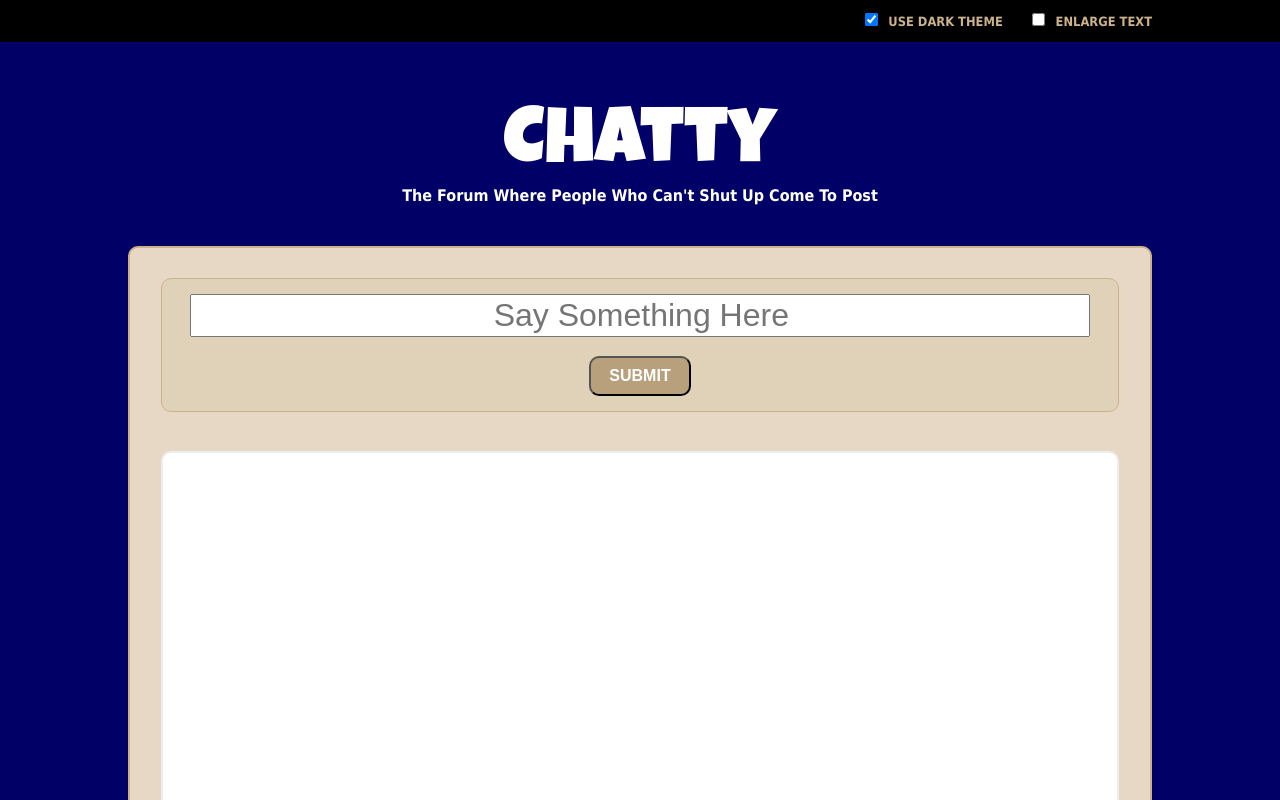
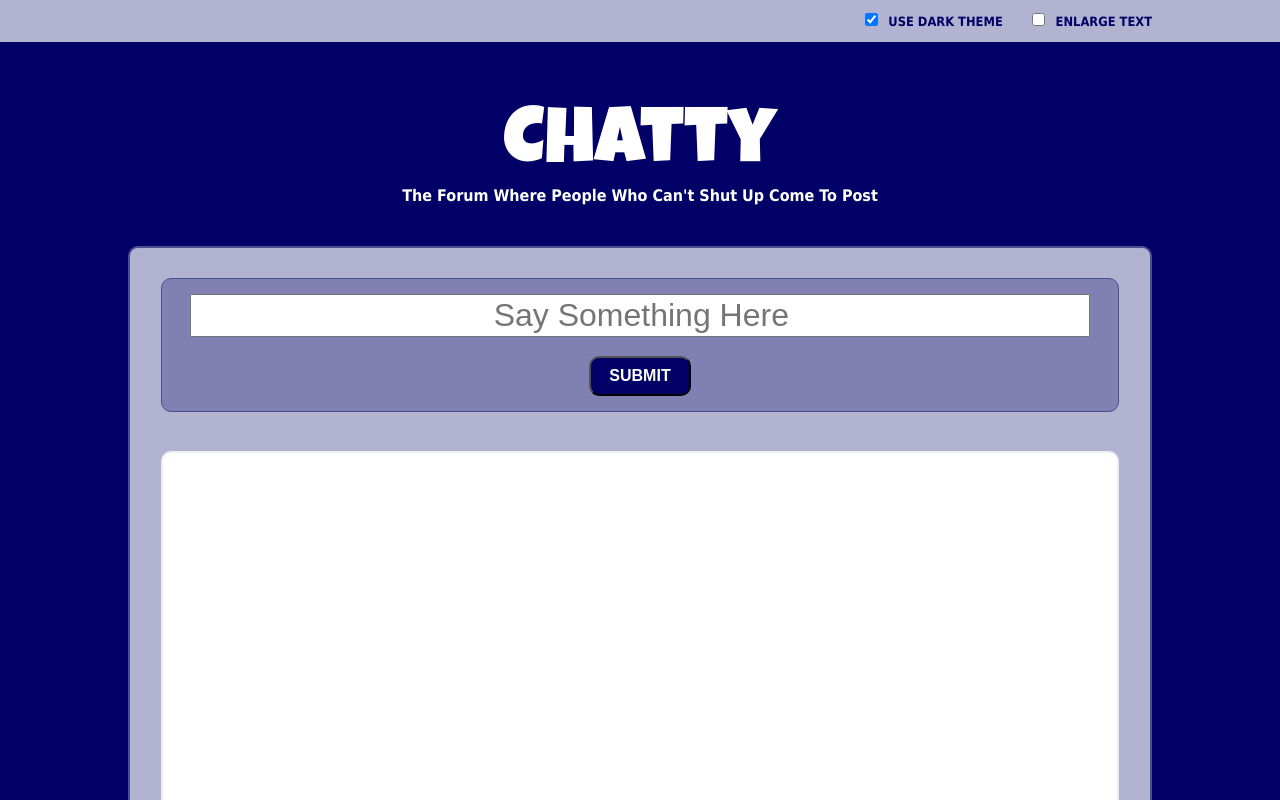
Before and after one commit to threepears/chatty, a plain HTML site: page index.html in a window 1280 px wide. Both pictures are taken after a click on the checkbox 871 px from the left and 19 px from the top of the page. Shown: the top 800 px of the page. Drawn offline with Linux system fonts and the light colour scheme.

Commit message:
Finish dark theme transition CSS

```diff
--- a/chatty.css
+++ b/chatty.css
@@ -11,7 +11,7 @@ body {
 	font-size: 2em;
 }
 
-header {
+#mainheader {
 	background-color: #000;
 	color: #CCB28A;
 }
@@ -130,26 +130,36 @@ button:hover {
 	color: #fff;
 }
 
-header .dark {
+#mainheader.dark {
 	background-color: #B2B2D1;
 	color: #000066;
 }
 
-#container input#submit-input .dark {
+#container input#submit-input.dark {
 	background-color: #000066;
 	color: #fff;
 }
 
-#innercontain .dark {
+#container input#submit-input.dark:hover {
+	background-color: #730000;
+	cursor: pointer;
+}
+
+#innercontain.dark {
 	background-color: #B2B2D1;
 	border: 2px solid #4D4D94;
 }
 
-#message .dark {
+#message.dark {
 	background-color: #8080B2;
 	border: 1px solid #4D4D94;
 }
 
-button .dark {
+#clear-box.dark {
 	background-color: #000066;
 }
+
+#clear-box.dark:hover {
+	background-color: #730000;
+	cursor: pointer;
+}
--- a/chatty.js
+++ b/chatty.js
@@ -2,6 +2,11 @@
 // Dark
 function toDark () {
  	document.getElementById("main").classList.toggle("dark");
+  document.getElementById("mainheader").classList.toggle("dark");
+  document.getElementById("innercontain").classList.toggle("dark");
+  document.getElementById("message").classList.toggle("dark");
+  document.getElementById("submit-input").classList.toggle("dark");
+  document.getElementById("clear-box").classList.toggle("dark");
 };
 var dark = document.getElementById("dark");
 dark.addEventListener("click",toDark);
--- a/index.html
+++ b/index.html
@@ -10,7 +10,7 @@
 </head>
 
 <body id="main">
-	<header>
+	<header id="mainheader">
 		<nav>
 			<input id="dark" type="checkbox">USE DARK THEME
 			<input id="large" type="checkbox">ENLARGE TEXT
```
